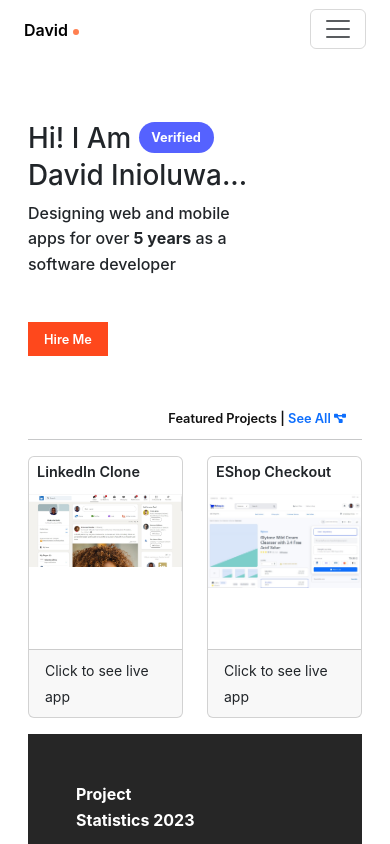
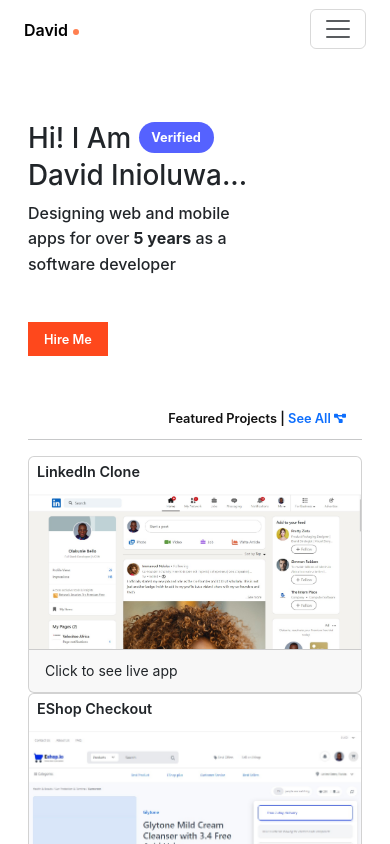
Before and after one commit to inioluwabello/inis-portfolio-app, a Next.js app: page / in a window 390 px wide. Shown: the top 844 px of the page. Built offline with nearby package versions, Linux system fonts and the light colour scheme.

Commit message:
Resolved display issue

```diff
--- a/components/home/LeftPane.js
+++ b/components/home/LeftPane.js
@@ -47,7 +47,7 @@
         <hr style={{ marginTop: "0" }} />
 
         <div className="row">
-          <div className="col">
+          <div className="col-sm-12 col-md-6">
             <Link target="_blank" href="https://linkedin-two-chi.vercel.app/">
               <div className="card pointer">
                 <div className="card-title">LinkedIn Clone</div>
@@ -62,7 +62,7 @@
               </div>
             </Link>
           </div>
-          <div className="col">
+          <div className="col-sm-12 col-md-6">
             <Link target="_blank" href="https://standr-next.vercel.app/product">
               <div className="card pointer">
                 <div className="card-title">EShop Checkout</div>
```
